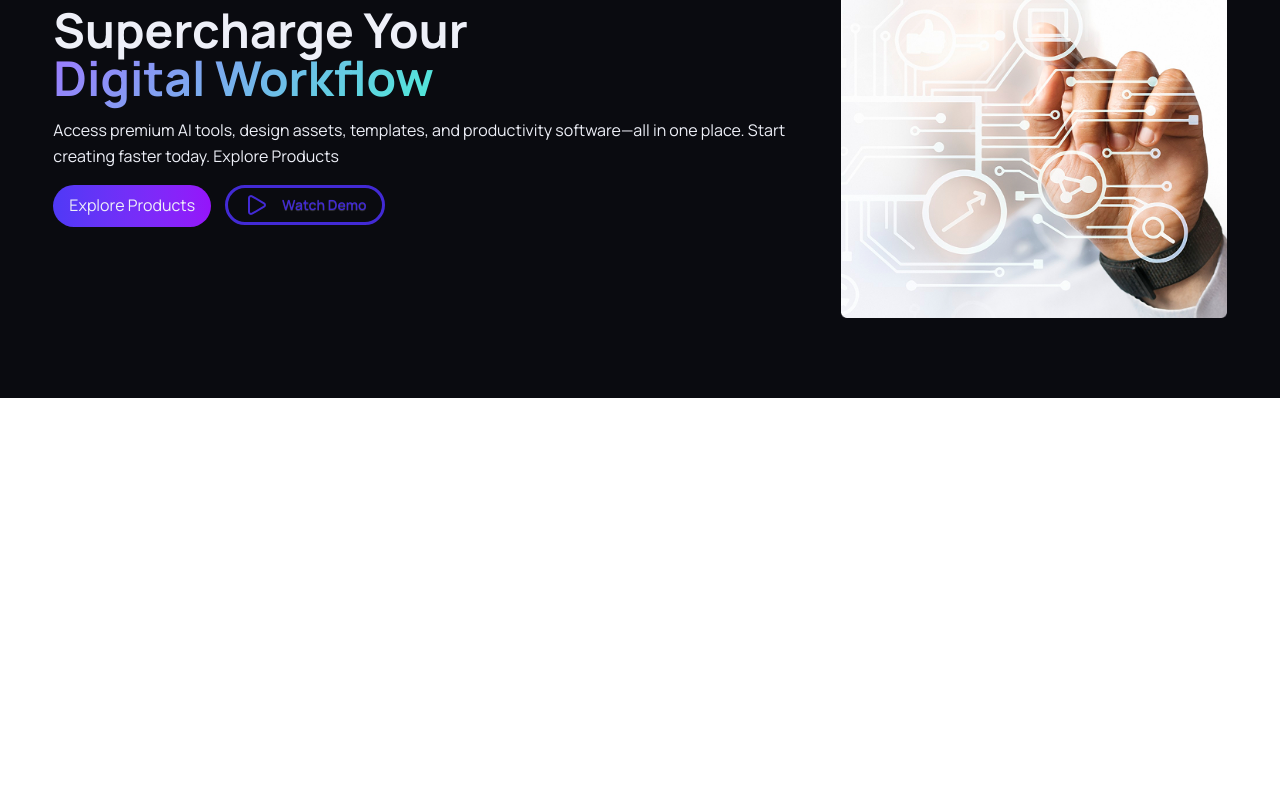
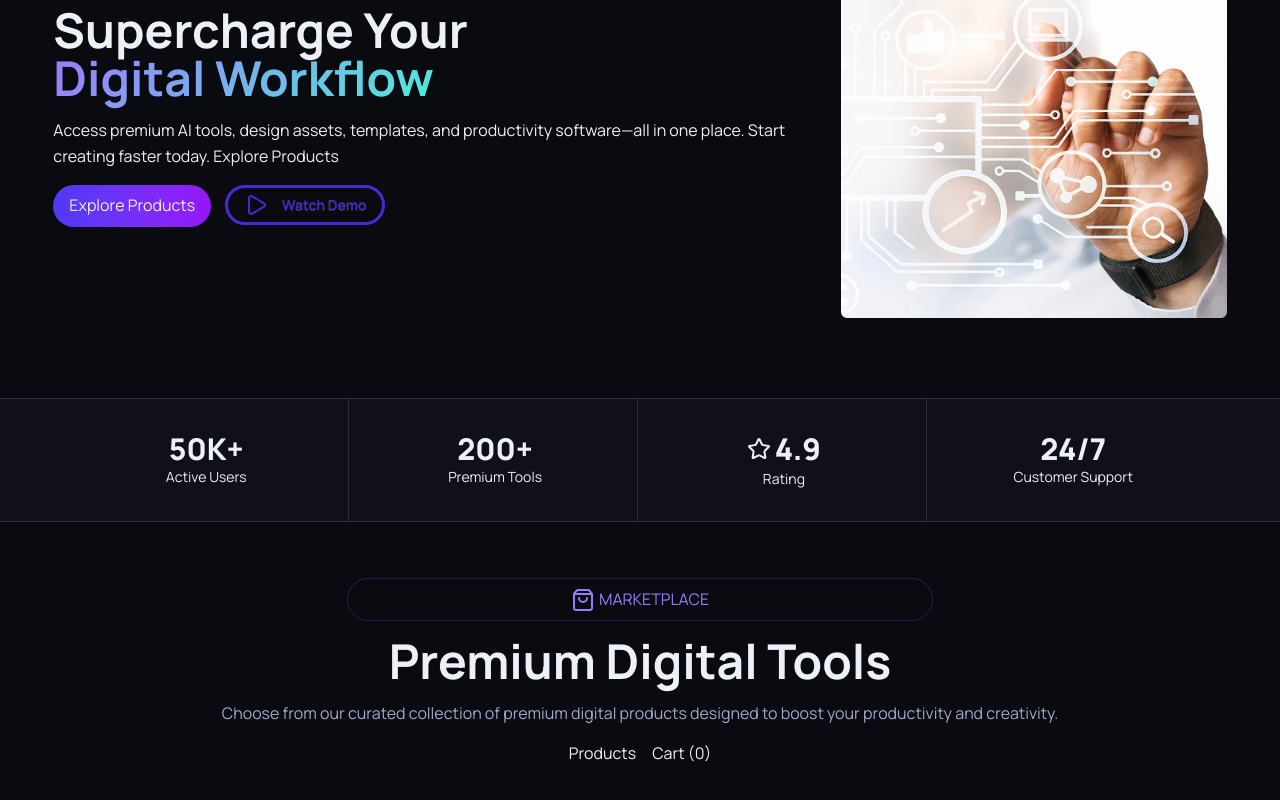
Before and after one commit to nusratjahan7/digitools-web, a React (Vite) app: page /FAQ in a window 1280 px wide. Shown: the part 290-1090 px from the top of the page. Before the commit the page ends 800 px from the top, so only its background shows below. Built offline with nearby package versions, Linux system fonts and the light colour scheme.

Commit message:
finished state section and start styling card section

```diff
--- a/src/App.jsx
+++ b/src/App.jsx
@@ -1,6 +1,8 @@
 import './App.css'
 import Banner from './Components/Banner/Banner'
 import Navbar from './Components/Navbar/Navbar'
+import PremiumSection from './Components/PremiumSection/PremiumSection'
+import Stats from './Components/Stats/Stats'
 
 function App() {
 
@@ -11,6 +13,8 @@ function App() {
           </header>
           <main>
             <Banner></Banner>
+            <Stats></Stats>
+            <PremiumSection></PremiumSection>
           </main>
 
     </>
--- a/src/Components/Navbar/Navbar.jsx
+++ b/src/Components/Navbar/Navbar.jsx
@@ -61,7 +61,7 @@ const Navbar = () => {
                 <button className='cart-btn btn'>
                     <ShoppingCart></ShoppingCart>
                 </button>
-                <span class="cart-count bg-(--accent) font-bold h-5 w-5 rounded-full flex items-center justify-center absolute p-2 top-2.5 right-36" id="cartCount">0</span>
+                <span class=" bg-(--accent) font-bold h-5 w-5 rounded-full flex items-center justify-center absolute p-2 top-2.5 right-36" id="cartCount">0</span>
             </div>
             <button className='ml-4 bg-linear-to-r from-[#4F39F6] to-[#9514FA] px-4 rounded-full nav-cta'>Get Started</button>
             </div>
--- /dev/null
+++ b/src/Components/PremiumSection/PremiumSection.jsx
@@ -0,0 +1,20 @@
+import { ShoppingBag } from 'lucide-react';
+import React from 'react';
+
+const PremiumSection = () => {
+    return (
+        <section className='w-11/12 mx-auto pb-16'>
+            <div className='section-header text-center space-y-4'>
+                <div className='inline-flex gap-1 items-center justify-center bg-[ rgba(108,99,255,0.1)] border border-[rgba(108,99,255,0.25)] rounded-full w-1/2 py-2 text-(--accent2) uppercase'><ShoppingBag></ShoppingBag> Marketplace</div>
+                <h1 className='text-5xl font-bold'>Premium Digital Tools</h1>
+                <p className='text-base w-11/12 mx-auto text-(--text2)'>Choose from our curated collection of premium digital products designed to boost your productivity and creativity.</p>
+            </div>
+            <div className='flex items-center justify-center gap-4 mt-4'>
+                <button>Products</button>
+                <button>Cart (<span id='cartCount'>0</span>)</button>
+            </div>
+        </section>
+    );
+};
+
+export default PremiumSection;
--- /dev/null
+++ b/src/Components/Stats/Stats.jsx
@@ -0,0 +1,30 @@
+import { Star } from 'lucide-react';
+import React from 'react';
+
+
+const Stats = () => {
+    return (
+        <section className='mb-14 px-3 bg-(--bg2) border-y border-y-(--border)'>
+            <div className='w-11/12 mx-auto grid grid-cols-2 md:grid-cols-4 gap-1'>
+                <div className='px-7 py-8 text-center border-r border-(--border)'>
+                    <h1 className='text-3xl font-extrabold'>50K+</h1>
+                    <p className='text-sm'>Active Users</p>
+                </div>
+                <div className='px-7 py-8 text-center md:border-r border-(--border)'>
+                    <h1 className='text-3xl font-extrabold'>200+</h1>
+                    <p className='text-sm'> Premium Tools</p>
+                </div>
+                <div className='px-7 py-8 text-center border-t md:border-t-0 border-r border-(--border)'>
+                    <h1 className='text-3xl font-extrabold inline-flex items-center gap-1'><Star></Star> 4.9</h1>
+                    <p className='text-sm'>Rating</p>
+                </div>
+                <div className='px-7 py-8 text-center border-t md:border-none border-(--border)'>
+                    <h1 className='text-3xl font-extrabold'>24/7</h1>
+                    <p className='text-sm'>Customer Support</p>
+                </div>
+            </div>
+        </section>
+    );
+};
+
+export default Stats;
```
